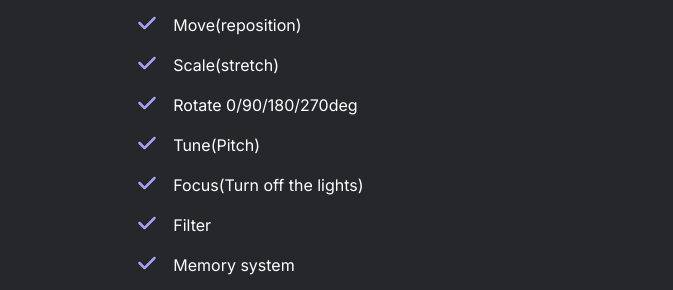
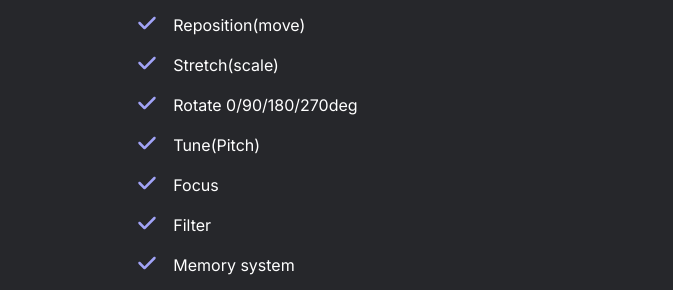
Before and after one commit to VideoRoll/website, an Astro site: page / in a window 1280 px wide. Shown: the part 1254-1544 px from the top of the page, 0-673 px from the left. Built offline with nearby package versions, Linux system fonts and the light colour scheme; Astro itself is replaced by a stand-in of ours; grey boxes are pictures that could not be loaded; a web font is replaced by a local one.

Commit message:
update: change feature des

```diff
--- a/src/components/Features1.tsx
+++ b/src/components/Features1.tsx
@@ -7,7 +7,7 @@ import feature4 from "../assets/images/feature4.gif";
 import { CheckArrowIcon } from "../assets/icons/CheckArrowIcon";
 
 export const Features1 = () => {
-	const featuresList = ['Support all HTML5 Video', 'Flip(horizontal/vertical)', 'Zoom', 'Move(reposition)', 'Scale(stretch)', 'Rotate 0/90/180/270deg', 'Tune(Pitch)', 'Focus(Turn off the lights)', 'Filter', 'Memory system', 'Support shortcut key', 'Support same-origin iframe', 'Automatically calculates video scaling', 'Respect user privacy']
+	const featuresList = ['Support all HTML5 Video', 'Flip(horizontal/vertical)', 'Zoom', 'Reposition(move)', 'Stretch(scale)', 'Rotate 0/90/180/270deg', 'Tune(Pitch)', 'Focus', 'Filter', 'Memory system', 'Support shortcut key', 'Support same-origin iframe', 'Automatically calculates video scaling', 'Respect user privacy']
 	return (
 		<section
 			className="w-full bg-customDarkBg2 mb-8 sm:mb-16 xl:m pt-[2rem]  md:pt-[12vw] lg:pt-0"
```
Also changed, not shown: pnpm-lock.yaml.
